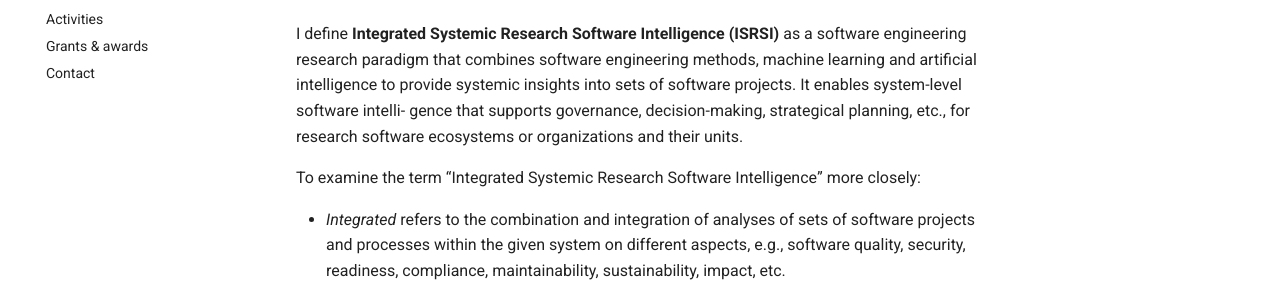
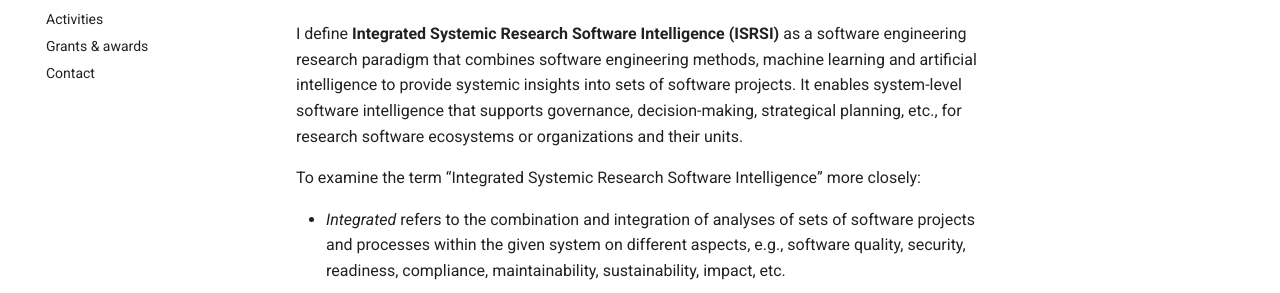
Before and after one commit to sdruskat/sdruskat.github.io, an MkDocs documentation site: the page built from docs/isrsi.md, in a window 1280 px wide and 1238 px high. Shown: the part 200-493 px from the top of the window. Built offline with MkDocs 1.6.1 and Material for MkDocs 9.7.7, drawn with Linux system fonts in a browser that asks for light colours.

Commit message:
Fix linebreak

```diff
--- a/docs/isrsi.md
+++ b/docs/isrsi.md
@@ -2,8 +2,8 @@
 
 I define **Integrated Systemic Research Software Intelligence (ISRSI)** as a software engineering research
 paradigm that combines software engineering methods, machine learning and artificial intelligence
-to provide systemic insights into sets of software projects. It enables system-level software intelli-
-gence that supports governance, decision-making, strategical planning, etc., for research software
+to provide systemic insights into sets of software projects. It enables system-level software intelligence
+that supports governance, decision-making, strategical planning, etc., for research software
 ecosystems or organizations and their units.
 
 To examine the term “Integrated Systemic Research Software Intelligence” more closely:
```
